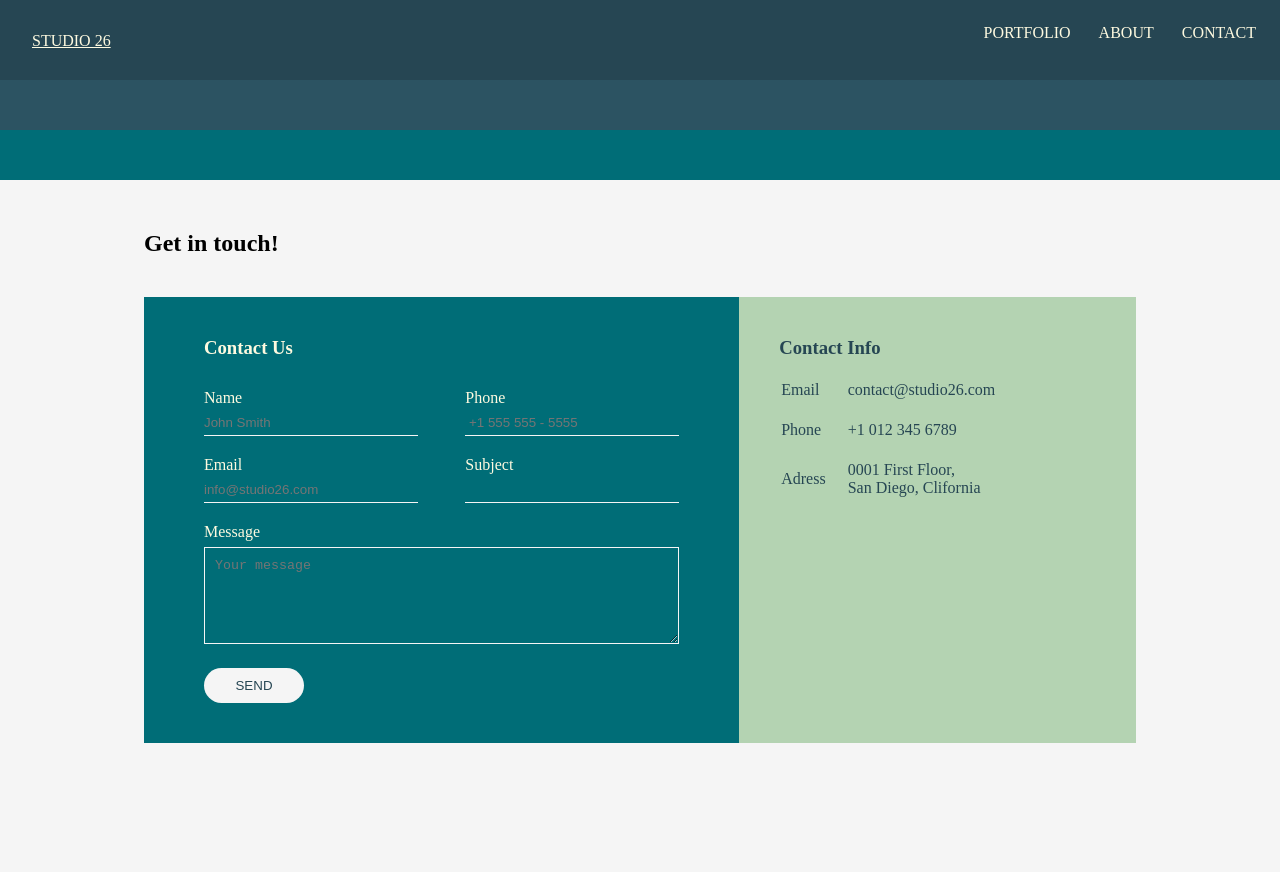
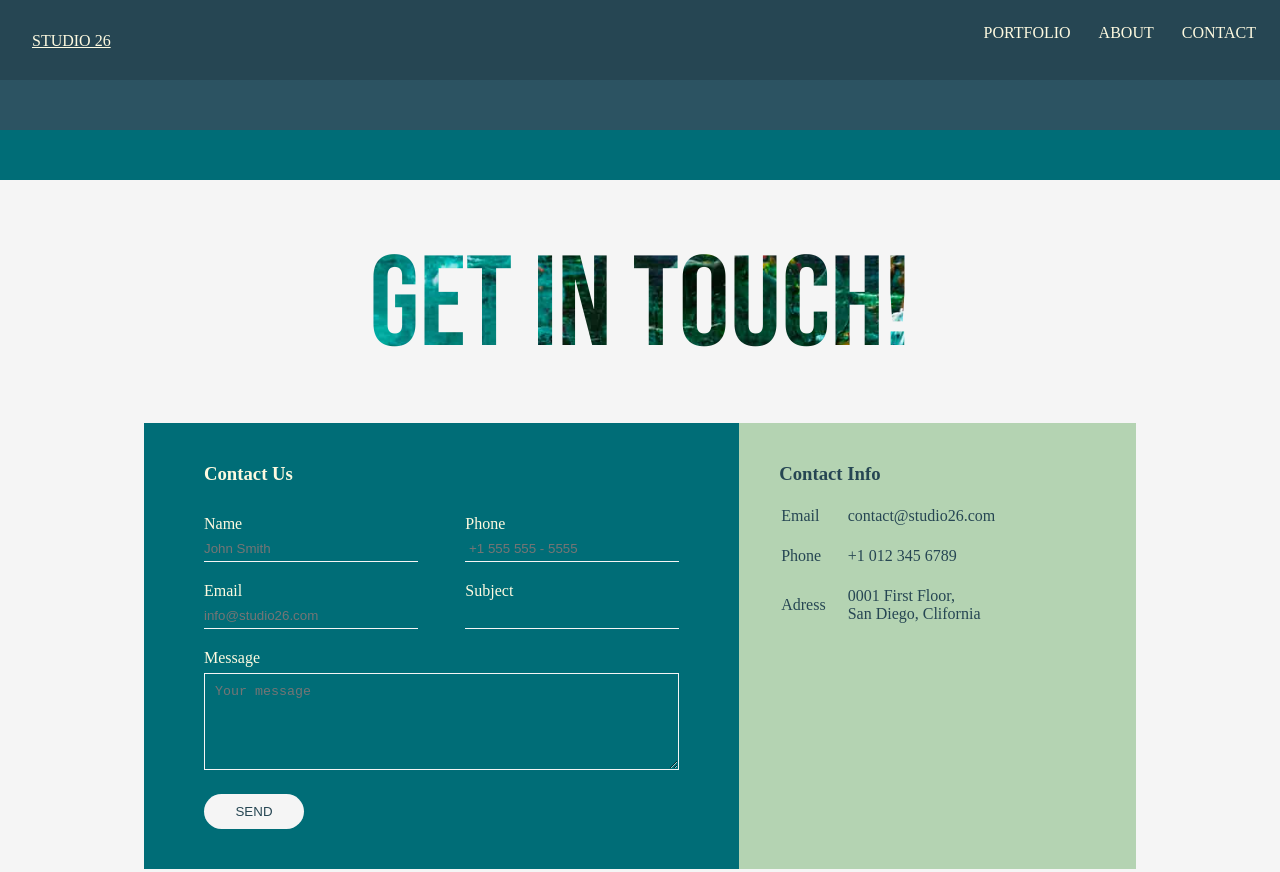
Before and after one commit to mreyesbarajas/studio26, a plain HTML site: page contact.html in a window 1280 px wide. Shown: the top 872 px of the page. Drawn offline with Linux system fonts and the light colour scheme.

Commit message:
minor edits
-edits to h1 in contact page so its similar to the rest
-minor edit to modal window text

```diff
--- a/css/main.css
+++ b/css/main.css
@@ -259,6 +259,16 @@ section.books {
 
 .formContainer h1 {
     margin-bottom: 40px;
+    color: var(--primary-color);
+    font-family: var(--secondary-font);
+    font-weight: 400;
+    font-size: 8rem;
+    text-align: center;
+    background-image: url(../images/color01.jpg);
+    background-size: cover;
+    background-clip: text;
+    -webkit-background-clip: text;
+    color: transparent;
 }
 
 .formBox {
```
Also changed, not shown: index.html (+1 -2 lines).
